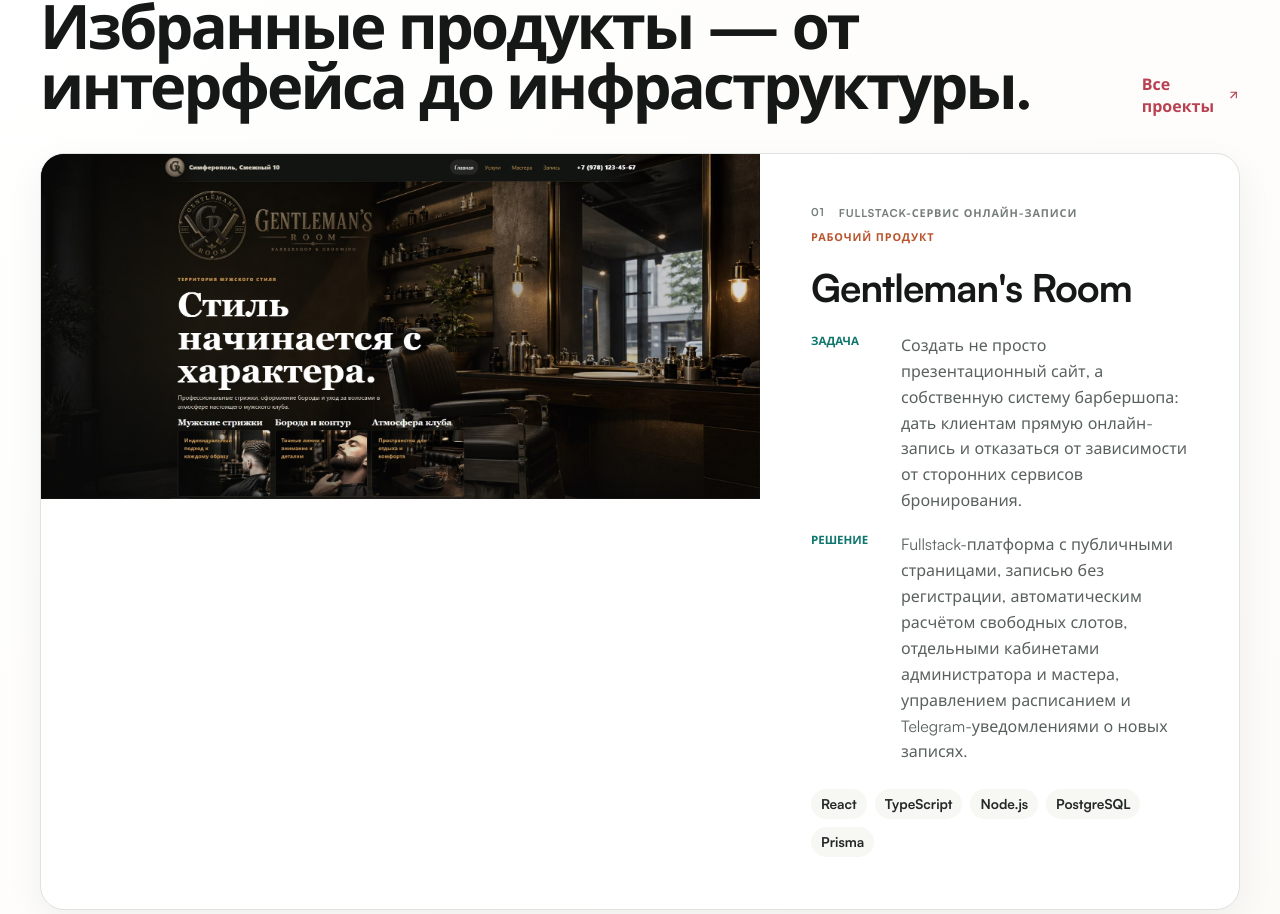
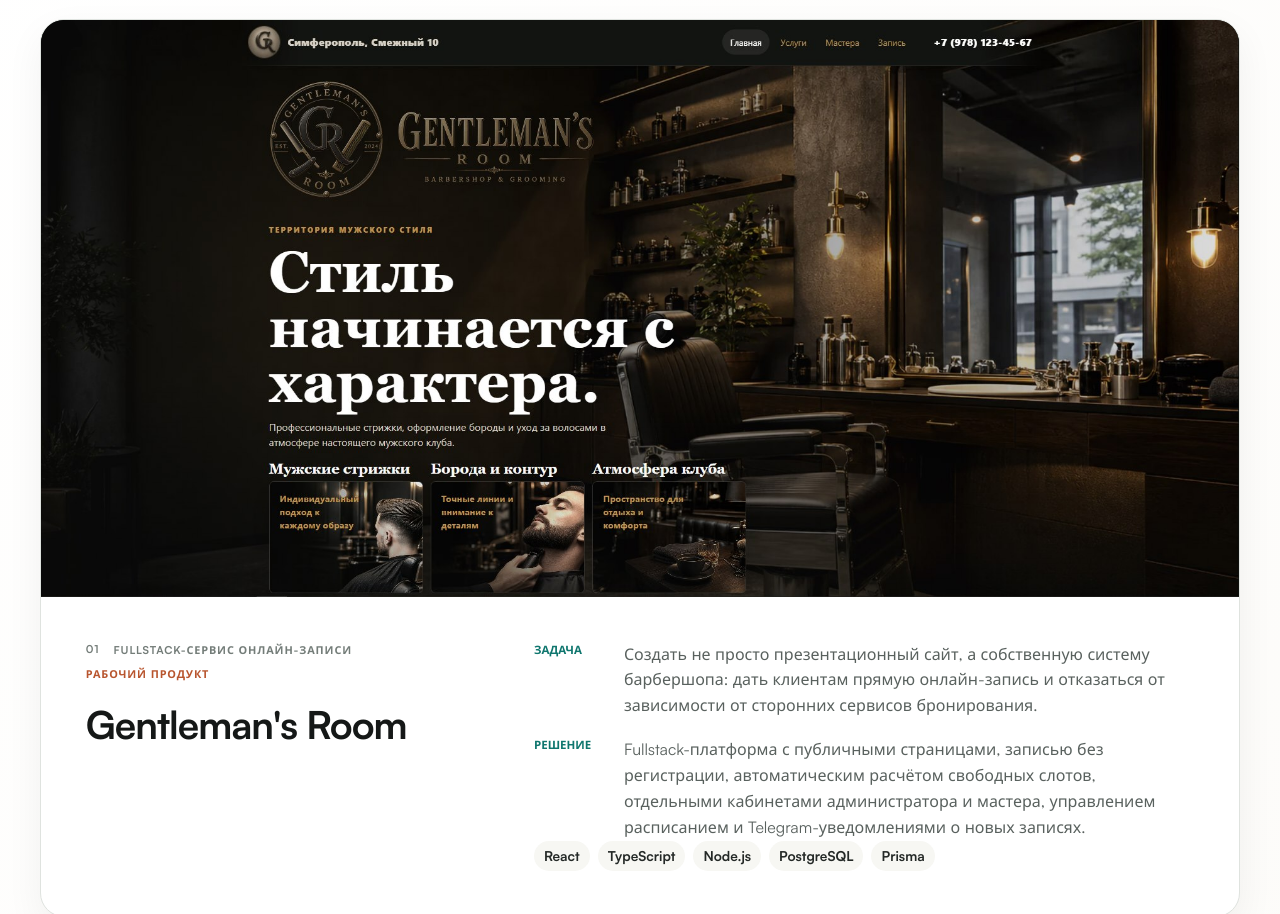
Before and after one commit to Aleks-man/portfolio, a React (Vite) app: page / in a window 1280 px wide. Shown: the part 1613-2527 px from the top of the page. Built offline with nearby package versions, Linux system fonts and the light colour scheme.

Commit message:
style: reduce heading sizes across pages

```diff
--- a/src/styles/about-page.css
+++ b/src/styles/about-page.css
@@ -15,7 +15,7 @@
 .about-page__headline h1 {
   max-width: 880px;
   color: var(--ink);
-  font-size: clamp(3rem, 5.3vw, 5.8rem);
+  font-size: clamp(2.8rem, 4.7vw, 4.8rem);
 }
 
 .about-page__portrait {
--- a/src/styles/hero.css
+++ b/src/styles/hero.css
@@ -77,7 +77,7 @@
 
 .hero h1 {
   max-width: 780px;
-  font-size: clamp(3rem, 5.3vw, 5.8rem);
+  font-size: clamp(2.8rem, 4.7vw, 5.1rem);
   line-height: 0.92;
   letter-spacing: -0.062em;
 }
--- a/src/styles/projects-page.css
+++ b/src/styles/projects-page.css
@@ -72,7 +72,7 @@
 .project-detail__hero { padding: var(--page-intro-y) 0 0; }
 .project-detail__back { display: inline-flex; align-items: center; gap: 8px; color: var(--muted); font-weight: 750; text-decoration: none; }
 .project-detail__heading { margin: clamp(36px, 4vw, 56px) 0 40px; display: grid; grid-template-columns: 1.15fr .85fr; gap: 50px; align-items: end; }
-.project-detail__heading h1 { max-width: 850px; font-size: clamp(3.2rem, 7vw, 7rem); line-height: .9; }
+.project-detail__heading h1 { max-width: 850px; font-size: clamp(3rem, 6vw, 6rem); line-height: .92; }
 .project-detail__heading > p { color: var(--muted); font-size: var(--text-lg); line-height: 1.75; }
 .project-detail__facts { margin-bottom: 24px; padding: 20px 0; display: grid; grid-template-columns: repeat(3, 1fr); gap: 24px; border-top: 1px solid var(--line-warm); }
 .project-detail__facts span, .project-detail__facts strong { display: block; }
@@ -126,7 +126,7 @@
 .projects-page__intro h1 {
   max-width: 1000px;
   color: var(--ink);
-  font-size: clamp(3rem, 5.3vw, 5.8rem);
+  font-size: clamp(2.8rem, 4.7vw, 4.8rem);
 }
 
 .projects-page__intro > p:last-child {
--- a/src/styles/responsive.css
+++ b/src/styles/responsive.css
@@ -30,8 +30,12 @@
     justify-content: flex-start;
   }
 
-  .project-case--featured {
+  .project-showcase {
     grid-template-columns: 1fr;
+  }
+
+  .project-case .project-case__body {
+    display: flex;
   }
 
   .project-case--featured .project-preview:not(.project-preview--image) {
--- a/src/styles/sections.css
+++ b/src/styles/sections.css
@@ -261,13 +261,15 @@
 
 .project-showcase {
   display: grid;
-  grid-template-columns: repeat(2, minmax(0, 1fr));
+  grid-template-columns: 1fr;
   gap: 18px;
 }
 
 .project-case {
   min-width: 0;
   overflow: hidden;
+  display: flex;
+  flex-direction: column;
   border: 1px solid var(--line);
   border-radius: var(--radius-lg);
   background: var(--surface);
@@ -284,21 +286,41 @@
   transform: translateY(-5px);
 }
 
-.project-case--featured {
+.project-case {
   grid-column: 1 / -1;
-  display: grid;
-  grid-template-columns: minmax(0, 1.2fr) minmax(340px, 0.8fr);
+  display: block;
 }
 
 .project-case__body {
+  flex: 1;
   padding: 28px;
+  display: flex;
+  flex-direction: column;
 }
 
-.project-case--featured .project-case__body {
-  padding: clamp(30px, 4vw, 52px);
-  display: flex;
-  justify-content: center;
-  flex-direction: column;
+.project-case .project-case__body {
+  padding: clamp(30px, 3.5vw, 46px);
+  display: grid;
+  grid-template-columns: minmax(260px, 0.72fr) minmax(0, 1.28fr);
+  grid-template-rows: auto 1fr auto;
+  column-gap: clamp(42px, 6vw, 86px);
+  align-items: start;
+}
+
+.project-case .project-case__meta,
+.project-case h3 {
+  grid-column: 1;
+}
+
+.project-case .project-case__details {
+  grid-column: 2;
+  grid-row: 1 / span 2;
+  margin: 0;
+}
+
+.project-case .tags {
+  grid-column: 2;
+  grid-row: 3;
 }
 
 .project-case__meta {
@@ -373,7 +395,8 @@
   object-position: center;
 }
 
-.project-case--featured .project-preview--image {
+.project-case .project-preview--image {
+  width: 100%;
   min-height: 0;
 }
 
--- a/src/styles/services-page.css
+++ b/src/styles/services-page.css
@@ -11,7 +11,7 @@
 .services-page__intro h1 {
   max-width: 1040px;
   color: var(--ink);
-  font-size: clamp(3rem, 5.3vw, 5.8rem);
+  font-size: clamp(2.8rem, 4.7vw, 4.8rem);
 }
 
 .services-page__intro > p:last-child {
--- a/src/styles/tokens.css
+++ b/src/styles/tokens.css
@@ -68,8 +68,8 @@
   --text-base: 1rem;
   --text-lg: clamp(1.0625rem, 1.5vw, 1.1875rem);
   --heading-sm: clamp(1.25rem, 2vw, 1.5rem);
-  --heading-md: clamp(2.25rem, 4.8vw, 4.75rem);
-  --heading-xl: clamp(3rem, 7vw, 7.25rem);
+  --heading-md: clamp(2.15rem, 4.2vw, 4rem);
+  --heading-xl: clamp(2.8rem, 6vw, 6rem);
   --ease-standard: cubic-bezier(0.22, 1, 0.36, 1);
   --duration-fast: 160ms;
   --duration-base: 240ms;
```
